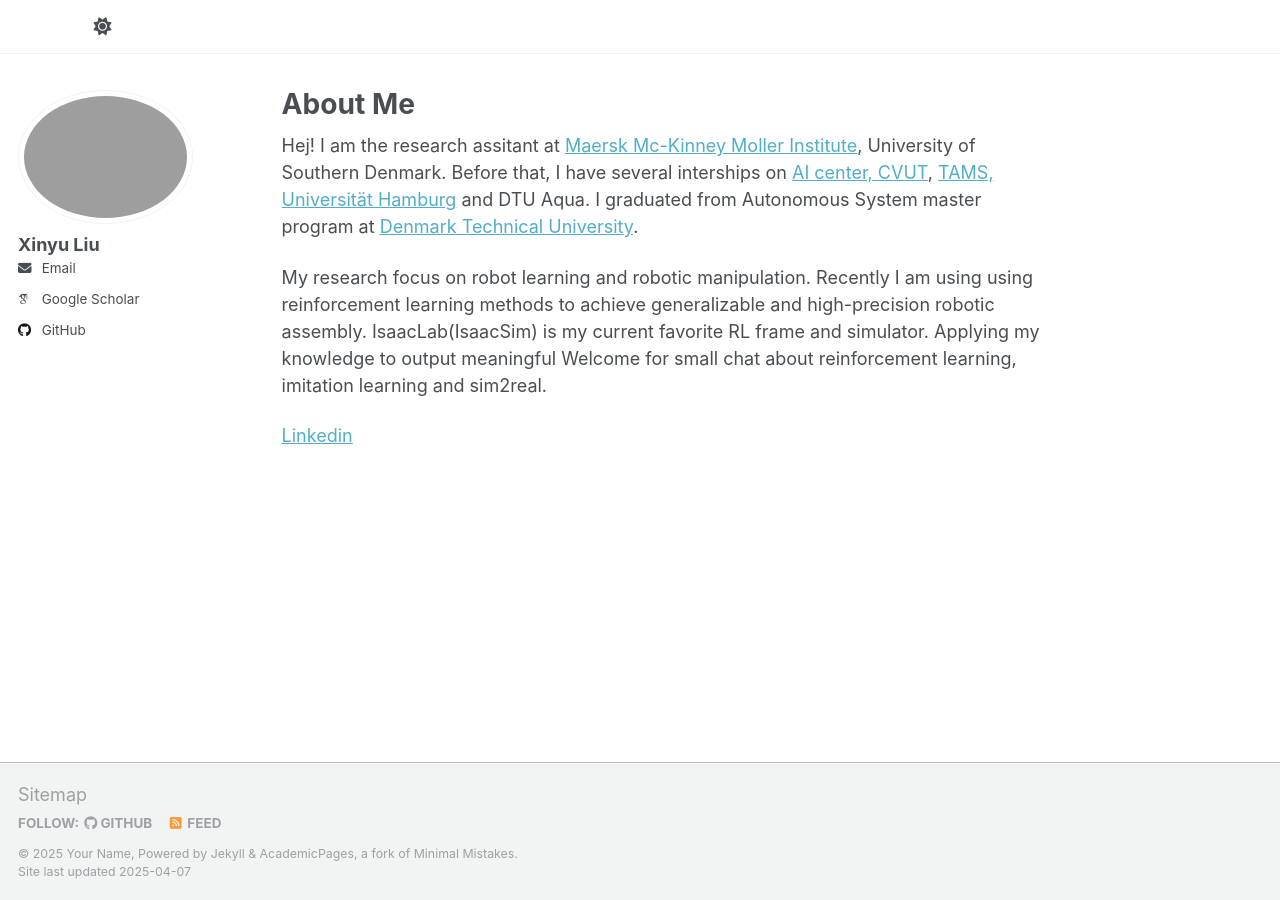
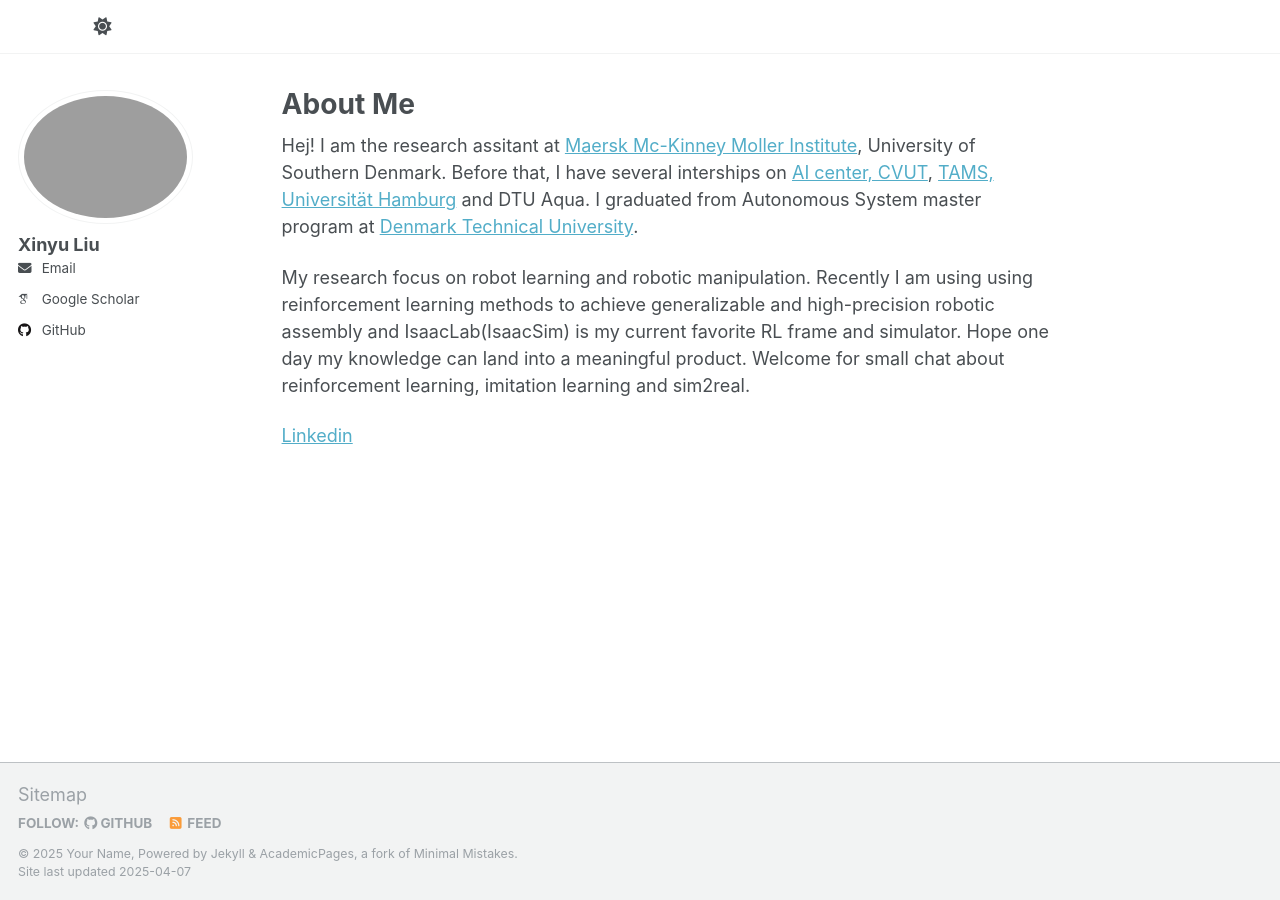
Before and after one commit to calmdw/calmdw.github.io, a Jekyll site: the page built from _pages/about.md, in a window 1280 px wide. Built offline with Jekyll 4.4.1, drawn with Linux system fonts in a browser that asks for light colours; some web fonts are replaced.

Commit message:
Update about.md

```diff
--- a/_pages/about.md
+++ b/_pages/about.md
@@ -9,6 +9,6 @@ redirect_from:
 
 Hej! I am the research assitant at [Maersk Mc-Kinney Moller Institute](https://www.sdu.dk/en/om-sdu/institutter-centre/mmmi_maersk_mckinney_moeller), University of Southern Denmark. Before that, I have several interships on [AI center, CVUT](https://www.aic.fel.cvut.cz/), [TAMS, Universität Hamburg](https://tams.informatik.uni-hamburg.de/) and DTU Aqua. I graduated from Autonomous System master program at [Denmark Technical University](https://www.dtu.dk/english/).
 
-My research focus on robot learning and robotic manipulation. Recently I am using using reinforcement learning methods to achieve generalizable and high-precision robotic assembly. IsaacLab(IsaacSim) is my current favorite RL frame and simulator. Applying my knowledge to output meaningful Welcome for small chat about reinforcement learning, imitation learning and sim2real.
+My research focus on robot learning and robotic manipulation. Recently I am using using reinforcement learning methods to achieve generalizable and high-precision robotic assembly and IsaacLab(IsaacSim) is my current favorite RL frame and simulator. Hope one day my knowledge can land into a meaningful product. Welcome for small chat about reinforcement learning, imitation learning and sim2real.
 
 [Linkedin](https://www.linkedin.com/in/xinyuliu666/)
```
